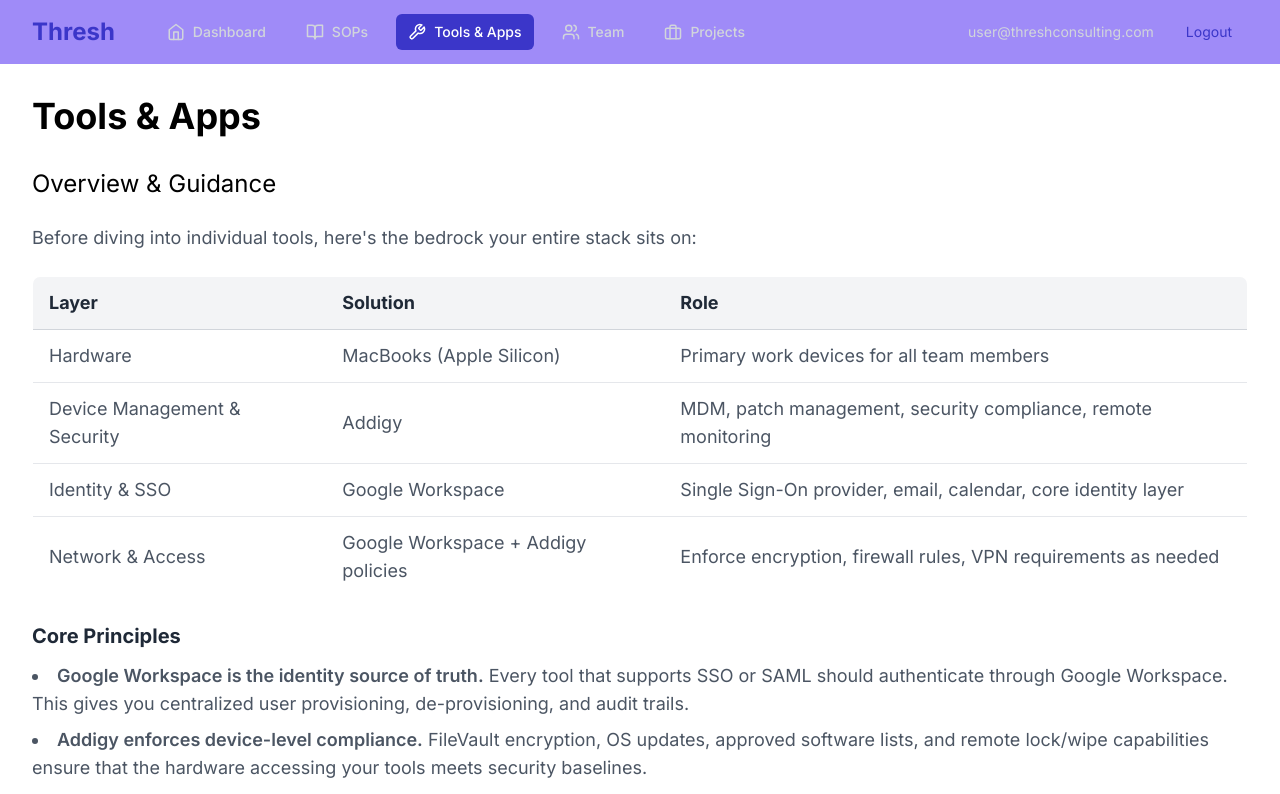
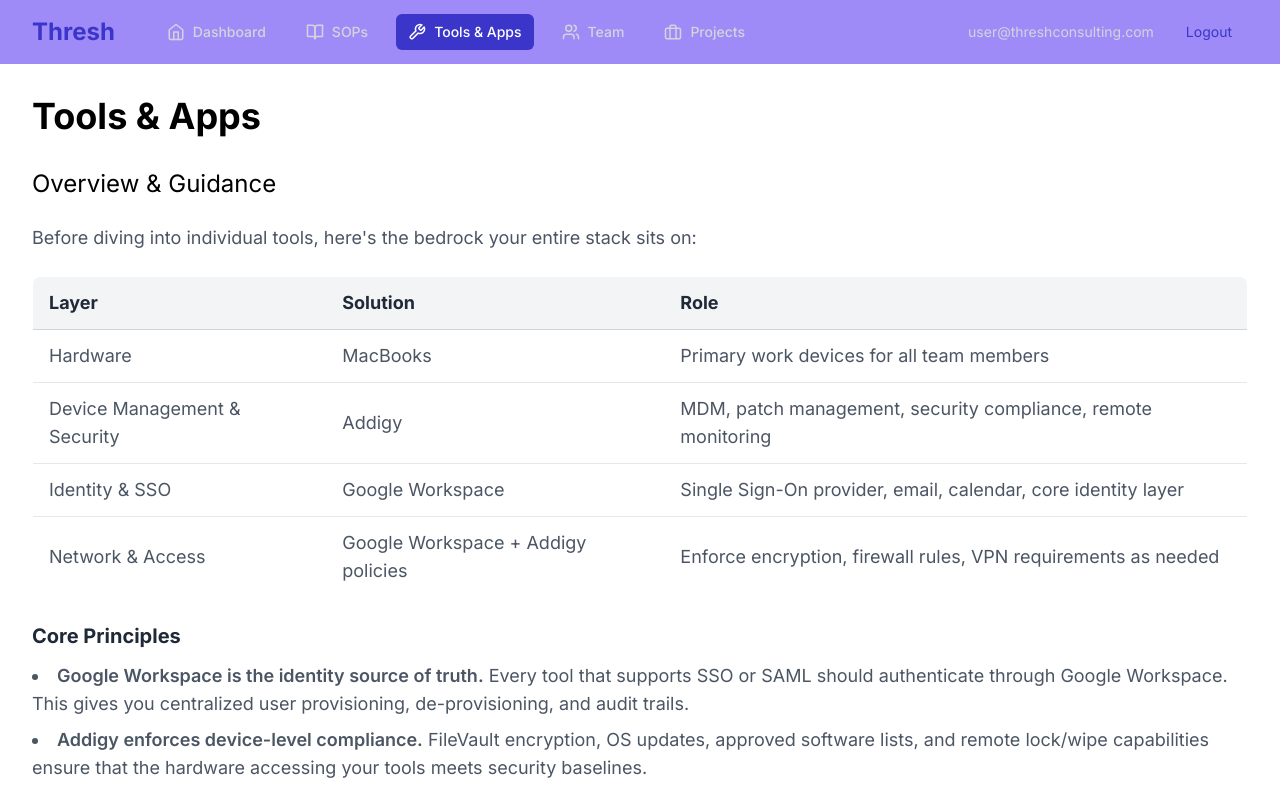
Before and after one commit to agault/Thresh-Intranet, a Next.js app: page /tools in a window 1280 px wide. Shown: the top 794 px of the page. Built offline with nearby package versions, Linux system fonts and the light colour scheme.

Commit message:
Update page.tsx

```diff
--- a/src/app/tools/page.tsx
+++ b/src/app/tools/page.tsx
@@ -43,7 +43,7 @@
       <tbody className="divide-y divide-gray-200">
         <tr>
           <td className="px-4 py-3">Hardware</td>
-          <td className="px-4 py-3">MacBooks (Apple Silicon)</td>
+          <td className="px-4 py-3">MacBooks</td>
           <td className="px-4 py-3">Primary work devices for all team members</td>
         </tr>
         <tr>
```
